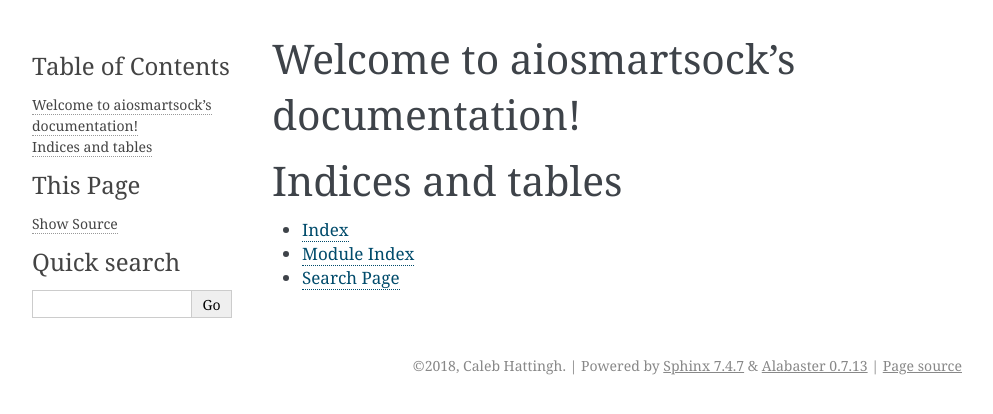
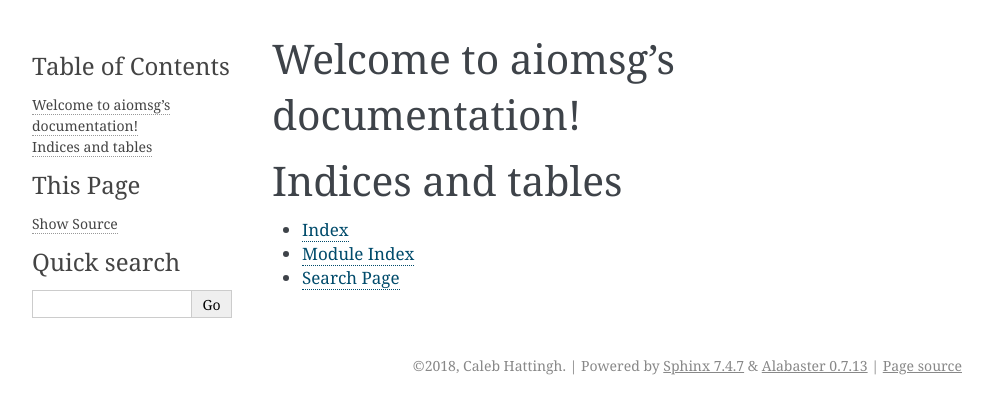
Before and after one commit to cjrh/aiomsg, a Sphinx documentation site: the page built from source/index.rst, in a window 1280 px wide. Shown: the top 414 px of the page, without its empty margins (148-1141 px from the left). Built offline with Sphinx 7.4.7, drawn with Linux system fonts in a browser that asks for light colours.

Commit message:
Even more naming fixes.

```diff
--- a/source/index.rst
+++ b/source/index.rst
@@ -1,10 +1,10 @@
-.. aiosmartsock documentation master file, created by
+.. aiomsg documentation master file, created by
    sphinx-quickstart on Mon Dec 24 23:34:42 2018.
    You can adapt this file completely to your liking, but it should at least
    contain the root `toctree` directive.
 
-Welcome to aiosmartsock's documentation!
-========================================
+Welcome to aiomsg's documentation!
+==================================
 
 .. toctree::
    :maxdepth: 2
```
